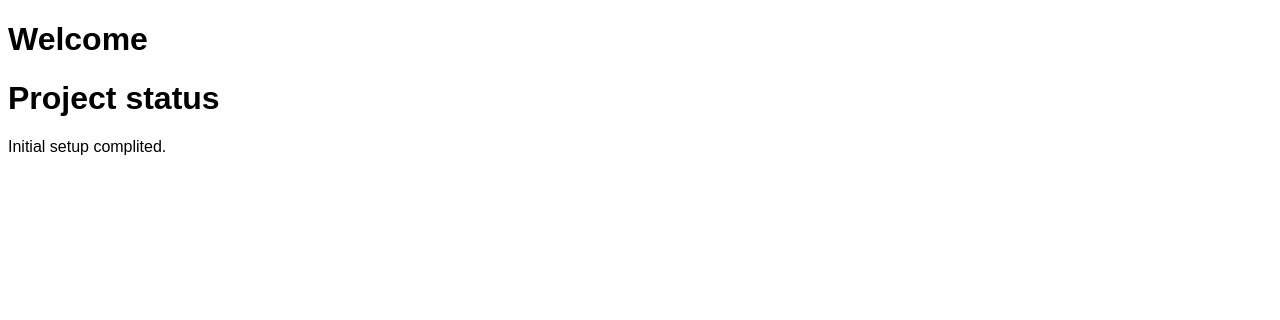
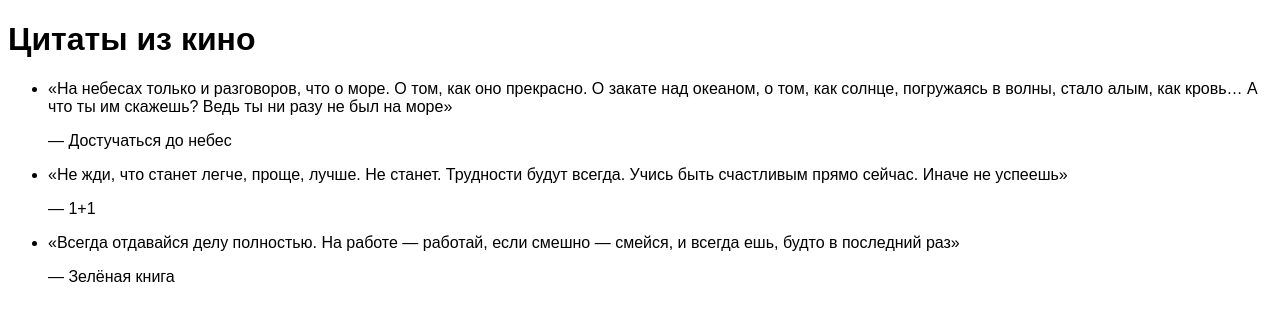
Before and after one commit to sokuroff/git-lab-project, a plain HTML site: page index.html in a window 1280 px wide. Drawn offline with Linux system fonts and the light colour scheme.

Commit message:
feat: Add function to create list items
Added quotes from movies and the displayQuotes function.

```diff
--- a/index.html
+++ b/index.html
@@ -6,13 +6,13 @@
         <link rel="stylesheet" href="style.css">
     </head>
     <body>
-        <h1>Welcome</h1>
-        <h1>
-            Project status
-        </h1>
-        <p>Initial setup complited.</p>
+        <main class="container">
+            <h1>Цитаты из кино</h1>
+            <ul id="quote-list">
+                <!-- Цитаты будут добавляться сюда с помощью JavaScript -->
+            </ul>
+        </main>
 
-        <!-- Подключаем скрипт перед закрывающим тегом body -->
         <script src="script.js" defer></script>
     </body>
 </html>
--- a/script.js
+++ b/script.js
@@ -0,0 +1,40 @@
+// 1. Данные: массив объектов с цитатами
+const quotes = [
+    {
+        text: "На небесах только и разговоров, что о море. О том, как оно прекрасно. О закате над океаном, о том, как солнце, погружаясь в волны, стало алым, как кровь… А что ты им скажешь? Ведь ты ни разу не был на море",
+        author: "Достучаться до небес"
+    },
+    {
+        text: "Не жди, что станет легче, проще, лучше. Не станет. Трудности будут всегда. Учись быть счастливым прямо сейчас. Иначе не успеешь",
+        author: "1+1"
+    },
+    {
+        text: "Всегда отдавайся делу полностью. На работе — работай, если смешно — смейся, и всегда ешь, будто в последний раз",
+        author: "Зелёная книга"
+    }
+];
+
+// 2. Находим контейнер для цитат в HTML
+const quoteList = document.getElementById('quote-list');
+
+// 3. Функция для отображения цитат
+function displayQuotes() {
+    // Очищаем список перед добавлением, чтобы избежать дубликатов
+    quoteList.innerHTML = '';
+
+    // Проходим по каждой цитате в массиве
+    quotes.forEach(quote => {
+        // Создаем HTML-элемент для каждой цитаты
+        const listItem = `
+            <li>
+                <p class="quote-text">«${quote.text}»</p>
+                <p class="quote-author">— ${quote.author}</p>
+            </li>
+        `;
+        // Добавляем созданный элемент в список на странице
+        quoteList.innerHTML += listItem;
+    });
+}
+
+// 4. Вызываем функцию, чтобы цитаты отобразились при загрузке страницы
+displayQuotes();
```
